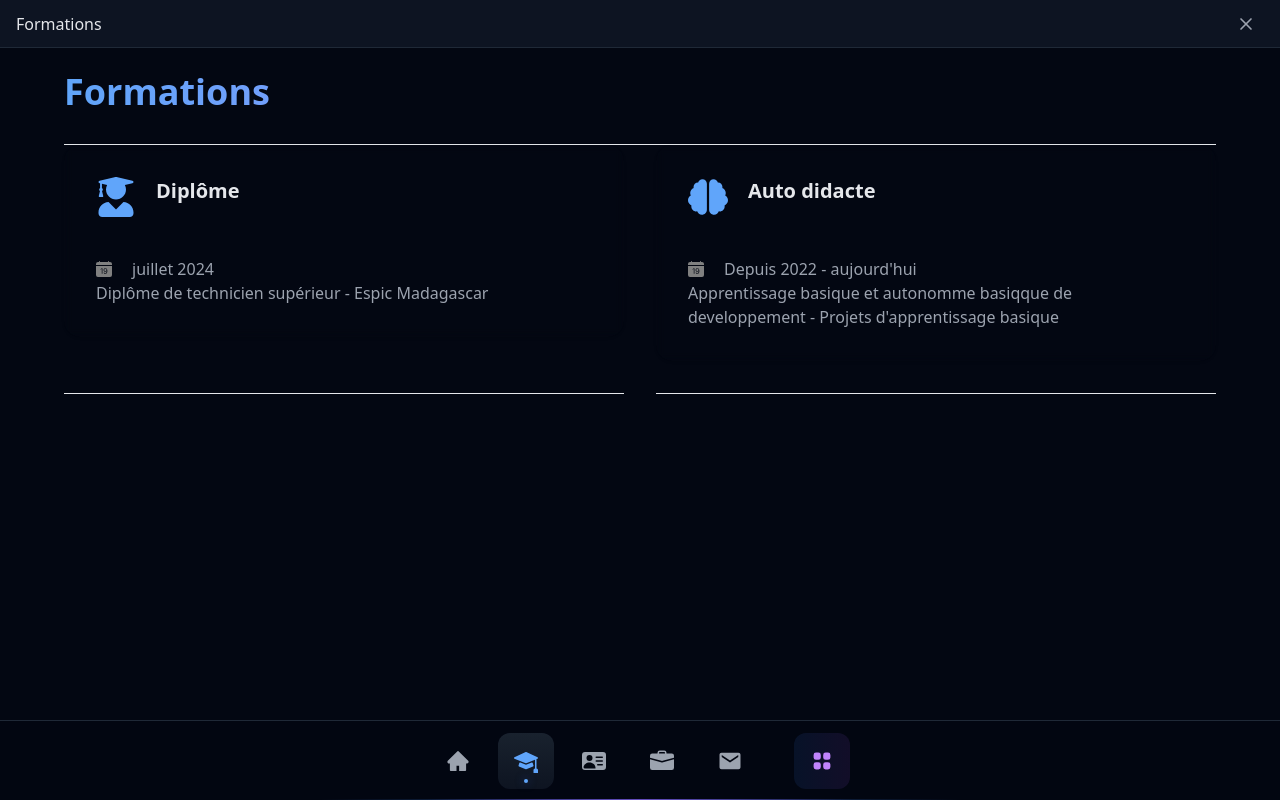
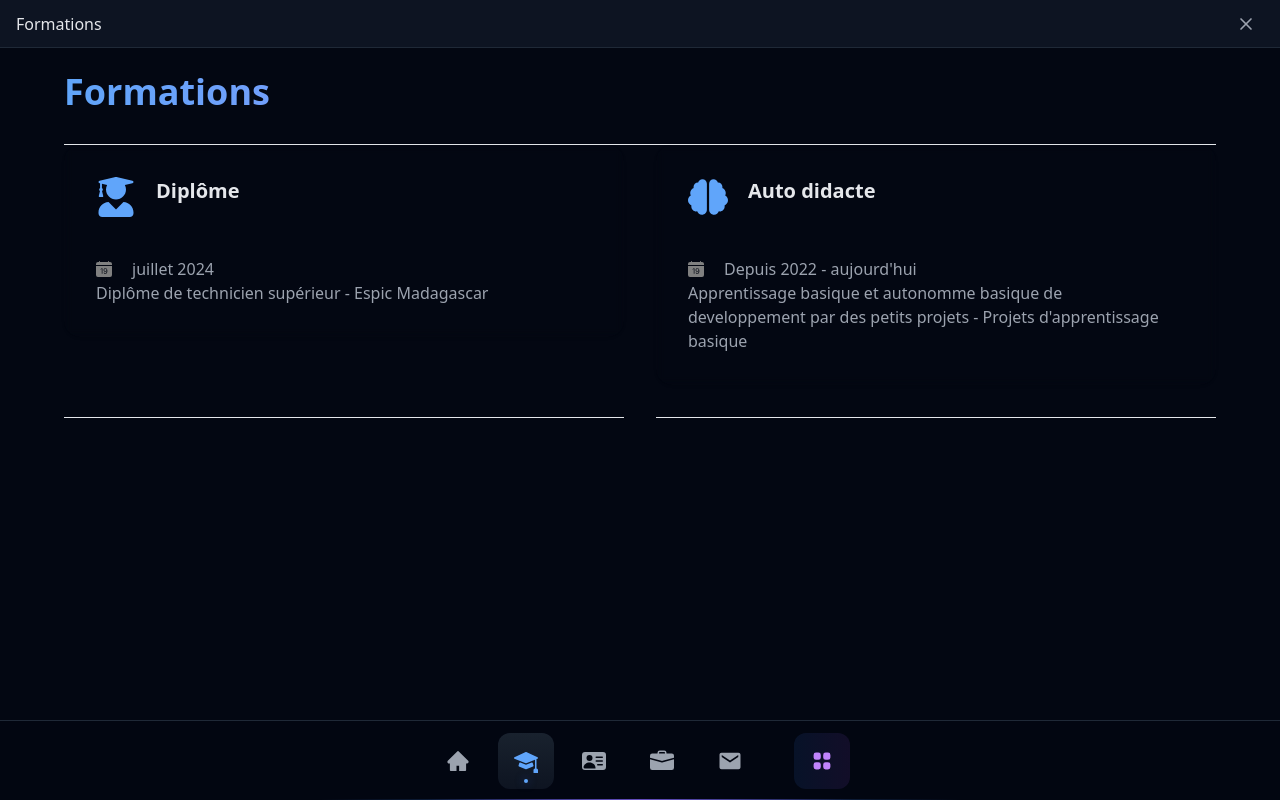
Before and after one commit to danieltiana/Portfolio, a React (Vite) app: page / in a window 1280 px wide. Both pictures are taken after a click on the button "Diplômes et formation". Built offline with nearby package versions, Linux system fonts and the light colour scheme.

Commit message:
Update Formations.

```diff
--- a/src/components/Formations.tsx
+++ b/src/components/Formations.tsx
@@ -15,7 +15,7 @@ export default function Formations() {
     {
       icon: brain,
       titre: "Auto didacte",
-      description: "Apprentissage basique et autonomme basiqque de developpement",
+      description: "Apprentissage basique et autonomme basique de developpement par des petits projets",
       date: "Depuis 2022 - aujourd'hui",
       ecole: "Projets d'apprentissage basique",
     },
```
